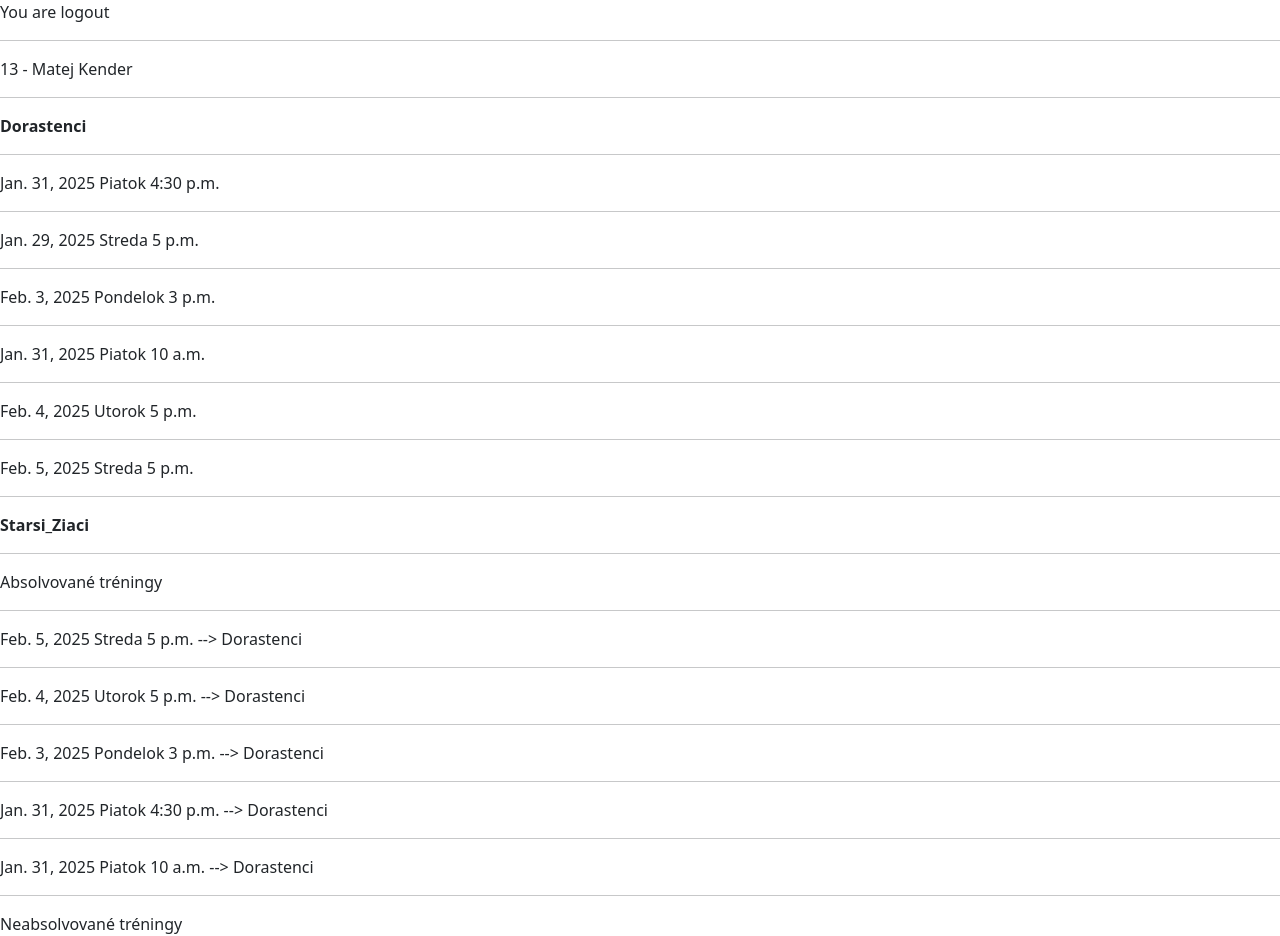
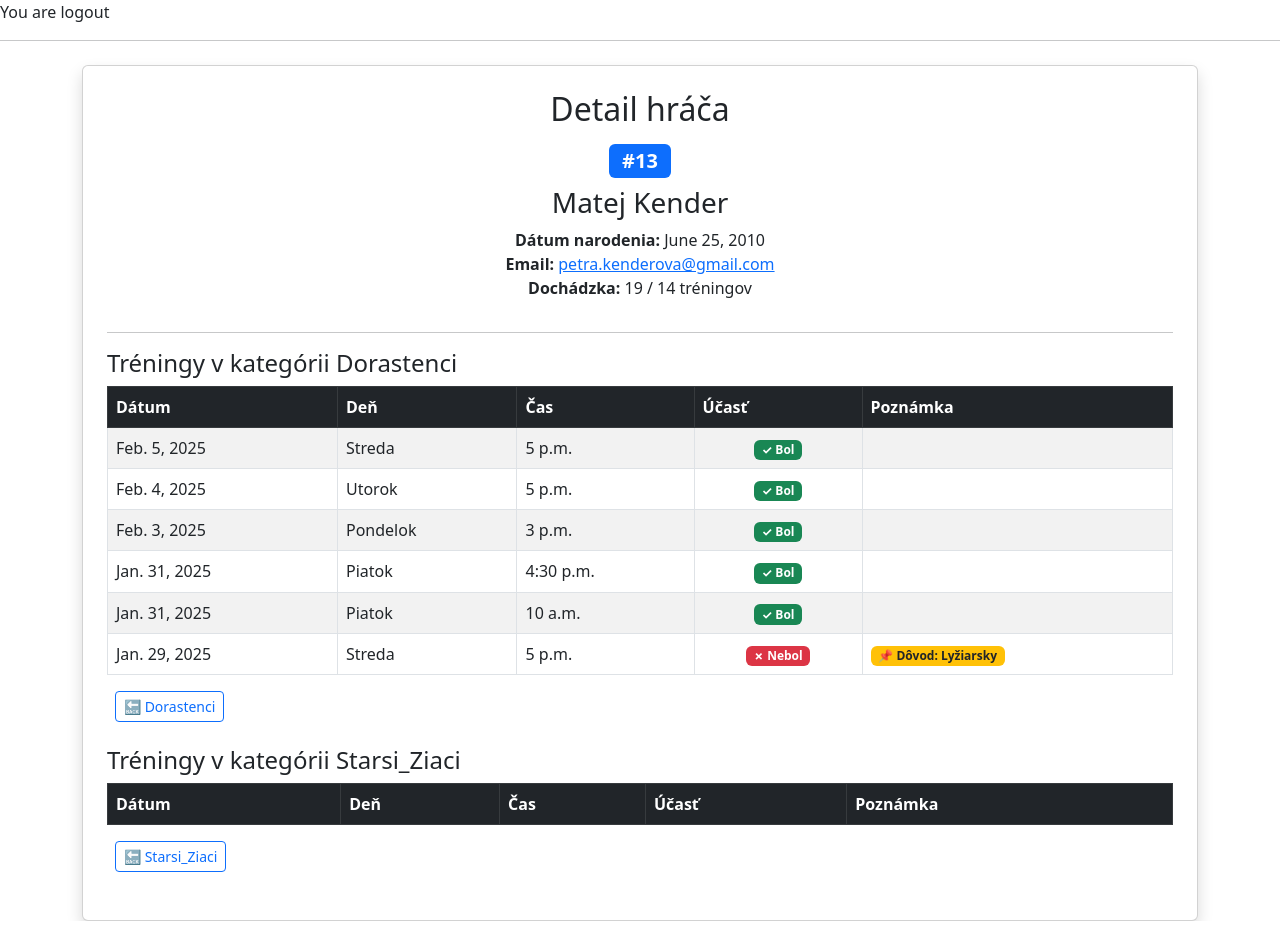
Before and after one commit to Bezino27/dochadzka, a Django app: page /player_view/9 in a window 1280 px wide. Run offline with Django 5.2, Linux system fonts and the light colour scheme; data comes from the database, SQL or seed files in the repository; both versions use the stored data as it was after the commit; lists and menus that the app fills with data are empty.

Commit message:
trainingView

```diff
--- a/dochadzka_app/urls.py
+++ b/dochadzka_app/urls.py
@@ -1,7 +1,7 @@
 from django.urls import path
 
 from .models import Training, Player
-from .views import HomePageView, AddPlayerView, AddTraining, CategoryView, TrainingView, PlayerView
+from .views import HomePageView, AddPlayerView, AddTraining, CategoryView, TrainingView, PlayerView, TrainingEditView
 
 app_name = 'dochadzka_app'
 
@@ -12,4 +12,5 @@ urlpatterns = [
     path("category/<str:category_name>/", CategoryView.as_view(), name="category"),
     path("training_view/<int:training_target>/<str:category_name>/'", TrainingView.as_view(), name="training_view"),
     path("player_view/<int:player_id>", PlayerView.as_view(), name='player_view'),
+    path("training_edit/<int:training_id>", TrainingEditView.as_view(), name='training_edit')
 ]
--- a/dochadzka_app/views.py
+++ b/dochadzka_app/views.py
@@ -1,19 +1,13 @@
-from lib2to3.fixes.fix_input import context
-from unicodedata import category
+from django.views.generic import TemplateView, FormView
+from .forms import PlayerForm, TrainingForm
 
-from django.contrib import messages
-from django.views.generic import TemplateView, FormView
-from rest_framework.templatetags.rest_framework import TRAILING_PUNCTUATION
-
-from .forms import PlayerForm, TrainingForm
-from .models import Player, Training, Category, AbsenceReason
 
 
 class HomePageView(TemplateView):
     template_name = "home.html"
     def get_context_data(self, **kwargs):
         context= super().get_context_data(**kwargs)
-        context['posts'] = Player.objects.all().order_by('-birth_date')
+        context['posts'] = Player.objects.all().order_by('birth_date')
         return context
 
 class AddPlayerView(FormView):
@@ -39,13 +33,8 @@ class AddPlayerView(FormView):
         messages.add_message(self.request, messages.SUCCESS, 'Player added!')
         return super().form_valid(form)
 
-from django.shortcuts import redirect
-from django.urls import reverse
-from django.views.generic.edit import FormView
-from django.contrib import messages
-from .models import Training, AbsenceReason, Player
+
 from .forms import TrainingForm
-
 from django.shortcuts import redirect
 from django.urls import reverse
 from django.views.generic.edit import FormView
@@ -182,10 +171,20 @@ class PlayerView(TemplateView):
         selected_player=Player.objects.get(id=player_id)
         player_trainings=selected_player.trainings.all().order_by('-date')
         player_categories=selected_player.categories.all()
-        all_trainings=Training.objects.all()
+        all_trainings=Training.objects.all().order_by('-date')
+        all_absence = AbsenceReason.objects.all()
 
+
+        context['all_absence']=all_absence
         context["all_trainings"]=all_trainings
         context["selected_player"]=selected_player
         context["player_trainings"]=player_trainings
         context["player_categories"]=player_categories
         return context
+
+class TrainingEditView(TemplateView):
+    template_name = "training_edit.html"
+    def get_context_data(self, **kwargs):
+        context = super().get_context_data(**kwargs)
+
+        return context
--- a/templates/home.html
+++ b/templates/home.html
@@ -33,6 +33,10 @@
             <li class="list-group-item d-flex justify-content-between align-items-center">
                 <span><strong>{{ post.jersey_number }}</strong> - {{ post.first_name }} {{ post.last_name }}</span>
                 <span class="badge bg-primary rounded-pill">Počet tréningov: {{ post.attendance_count }}</span>
+                <a href="{% url 'dochadzka_app:player_view' post.id %}"
+                   class="btn btn-outline-primary btn-sm">
+                    <i class="fas fa-eye"></i> Detail
+                </a>
             </li>
         {% endfor %}
     </ul>
--- a/templates/player_view.html
+++ b/templates/player_view.html
@@ -1,29 +1,72 @@
 {% extends "base.html" %}
 
-{% block title %} Detail tréningu {% endblock %}
+{% block title %}Detail tréningu{% endblock %}
 
 {% block body %}
-    {{ selected_player.jersey_number }} - {{ selected_player.first_name }} {{ selected_player.last_name }}
+<div class="container mt-4">
+    <div class="card shadow p-4">
+        <h2 class="text-center mb-3">Detail hráča</h2>
+        <div class="text-center">
+            <span class="badge bg-primary fs-5">#{{ selected_player.jersey_number }}</span>
+            <h3 class="mt-2">{{ selected_player.first_name }} {{ selected_player.last_name }}</h3>
+            <p class="mt-2">
+                <strong>Dátum narodenia:</strong> {{ selected_player.birth_date }}<br>
+                <strong>Email:</strong> <a href="mailto:{{ selected_player.email_1 }}">{{ selected_player.email_1 }}</a>
+                {% if selected_player.email_2 %}<br>
+                <strong>Alternatívny email:</strong> <a href="mailto:{{ selected_player.email_2 }}">{{ selected_player.email_2 }}</a>
+                {% endif %}<br>
+                <strong>Dochádzka:</strong> {{ selected_player.attendance_count }} / {{ selected_player.all_training_count }} tréningov
+            </p>
+        </div>
         <hr>
 
         {% for category in player_categories %}
-    <strong>{{ category.name }}</strong>
-    <hr>
-
+        <div class="mb-4">
+            <h4 class="text-dark">Tréningy v kategórii {{ category.name }}</h4>
+            <div class="table-responsive">
+                <table class="table table-striped table-bordered">
+                    <thead class="table-dark">
+                        <tr>
+                            <th>Dátum</th>
+                            <th>Deň</th>
+                            <th>Čas</th>
+                            <th>Účasť</th>
+                            <th>Poznámka</th>
+                        </tr>
+                    </thead>
+                    <tbody>
                         {% for training in all_trainings %}
                             {% if training.category == category %}
-                {{ training.date }} {{ training.day }} {{ training.time }}
-                <hr>
+                                <tr>
+                                    <td>{{ training.date }}</td>
+                                    <td>{{ training.day }}</td>
+                                    <td>{{ training.time }}</td>
+                                    <td class="text-center">
+                                        {% if selected_player in training.players.all %}
+                                            <span class="badge bg-success">✓ Bol</span>
+                                        {% else %}
+                                            <span class="badge bg-danger">✗ Nebol</span>
+                                        {% endif %}
+                                    </td>
+                                    <td>
+                                        {% for absence in all_absence %}
+                                            {% if absence.training == training and absence.player == selected_player %}
+                                                <span class="badge bg-warning text-dark">📌 Dôvod: {{ absence.reason }}</span>
                                             {% endif %}
                                         {% endfor %}
-
+                                    </td>
+                                </tr>
+                            {% endif %}
                         {% endfor %}
-    Absolvované tréningy
-    <hr>
-    {% for training in player_trainings %}
-        {{ training.date }} {{ training.day }} {{ training.time }} --> {{ training.category }}
-        <hr>
+                    </tbody>
+                </table>
+            </div>
+            <a href="{% url 'dochadzka_app:category' category_name=category.name %}"
+                   class="btn btn-outline-primary btn-sm ms-2">
+                    🔙 {{ category.name }}
+            </a>
+        </div>
         {% endfor %}
-    Neabsolvované tréningy
-
+    </div>
+</div>
 {% endblock %}
--- a/templates/training.html
+++ b/templates/training.html
@@ -67,5 +67,6 @@
             ⬅️ Späť do kategórie {{ category_name }}
         </a>
     </div>
+    <a href="{% url 'dochadzka_app:training_edit' training_id=selected_training.id %}"> Edit </a>
 </div>
 {% endblock %}
```
Also changed, not shown: templates/category.html (+9 -2 lines), templates/training_edit.html (added, +7 -0 lines), db.sqlite3. Lines whose indentation alone changed are shown as unchanged.
